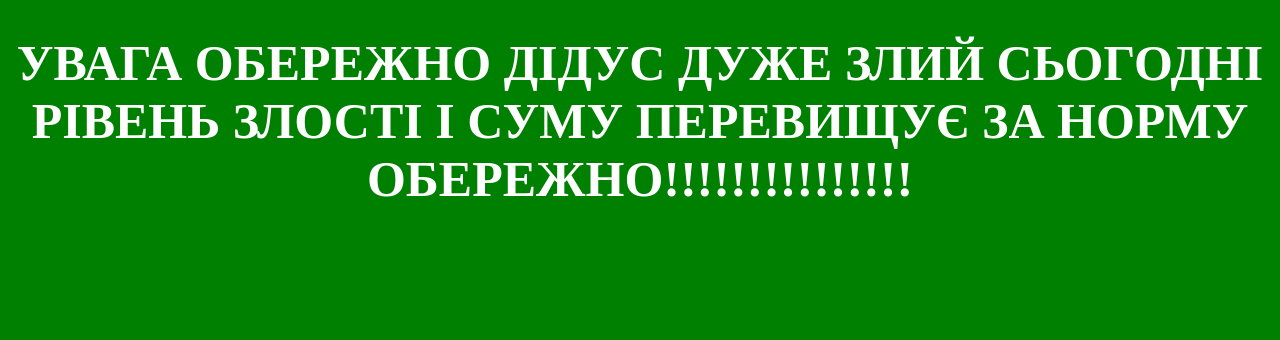
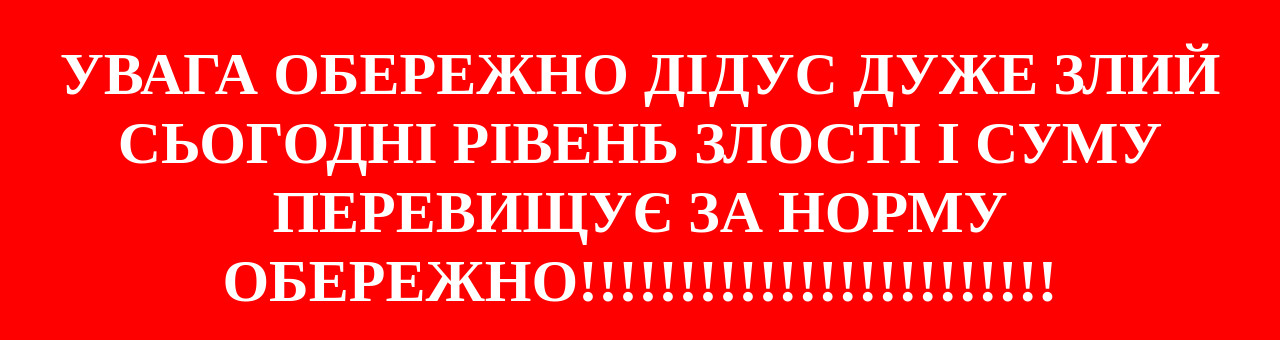
Before and after one commit to dominiktopchick/zluy, a plain HTML site: page index.html in a window 1280 px wide. Drawn offline with Linux system fonts and the light colour scheme.

Commit message:
Update index.html

```diff
--- a/index.html
+++ b/index.html
@@ -6,16 +6,16 @@
     <title>UVAGA</title>
     <style>
         body {
-            background-color: green;
+            background-color: red;
         }
         h1 {
-            font-size: 50px;
+            font-size: 60px;
             text-align: center;
             color: white; /* Optional: Makes the text more readable */
         }
     </style>
 </head>
 <body>
-    <h1>УВАГА ОБЕРЕЖНО ДІДУС ДУЖЕ ЗЛИЙ СЬОГОДНІ РІВЕНЬ ЗЛОСТІ І СУМУ ПЕРЕВИЩУЄ ЗА НОРМУ ОБЕРЕЖНО!!!!!!!!!!!!!!!</h1>
+    <h1>УВАГА ОБЕРЕЖНО ДІДУС ДУЖЕ ЗЛИЙ СЬОГОДНІ РІВЕНЬ ЗЛОСТІ І СУМУ ПЕРЕВИЩУЄ ЗА НОРМУ ОБЕРЕЖНО!!!!!!!!!!!!!!!!!!!!!!!!</h1>
 </body>
 </html>
```
